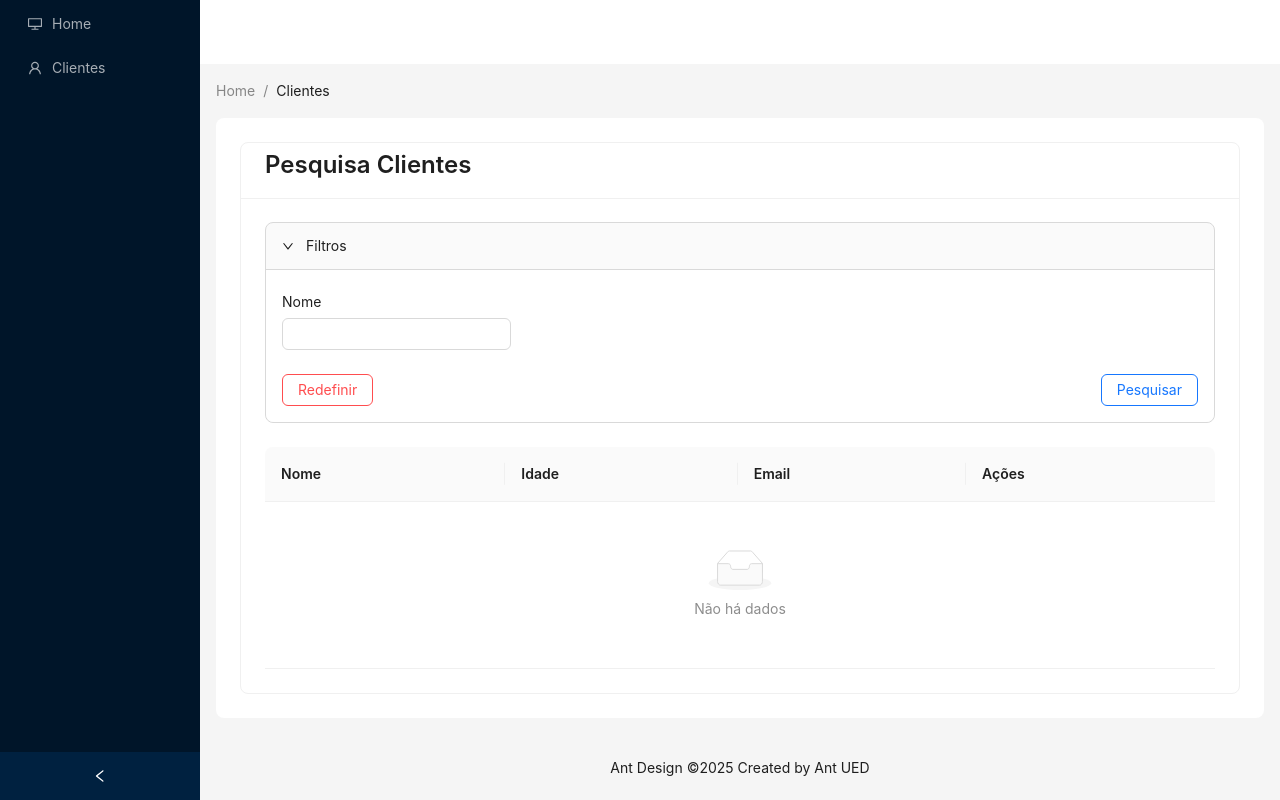
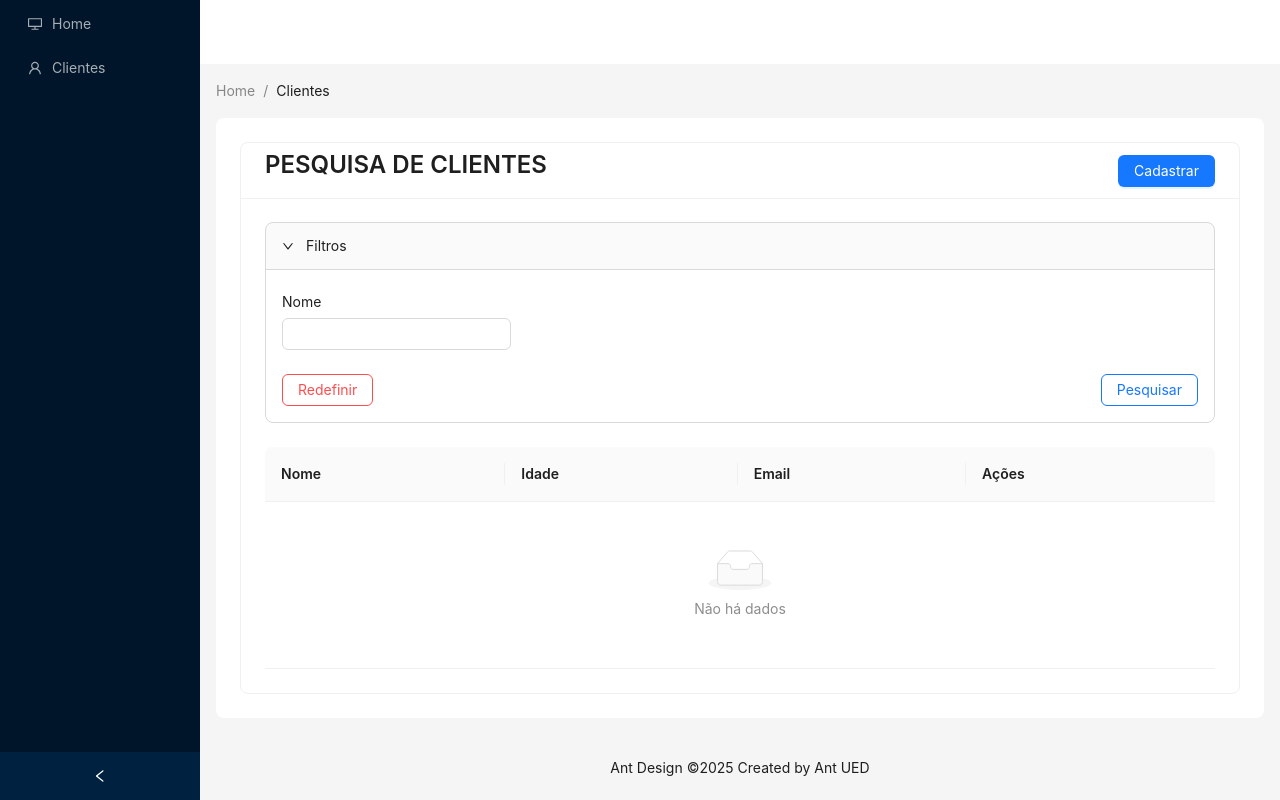
Before and after one commit to reginaldolimas-dev/projeto-utd, a React (Vite) app: page /clientes in a window 1280 px wide. Built offline with nearby package versions, Linux system fonts and the light colour scheme.

Commit message:
melhorias

```diff
--- a/src/componentes/Cliente/Cliente.jsx
+++ b/src/componentes/Cliente/Cliente.jsx
@@ -1,4 +1,4 @@
-import { Card, Col, Collapse, Row, Typography } from "antd";
+import { Button, Card, Col, Collapse, Row, Typography } from "antd";
 import Formulario from "../Formulario/Formulario";
 import Tabela from "../Tabela/Tabela";
 
@@ -16,7 +16,7 @@ const Cliente = () => {
 
   return (
     <>
-      <Card title={<Title level={3}>Pesquisa Clientes</Title>}>
+      <Card title={<Title level={3}>PESQUISA DE CLIENTES</Title>} extra={<Button type="primary">Cadastrar</Button>}>
         <Collapse defaultActiveKey={"0"}>
           <Collapse.Panel header={"Filtros"} key={"0"}>
             <Row gutter={[32, 32]}>
```
